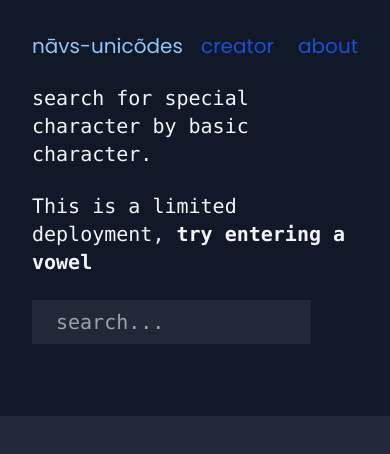
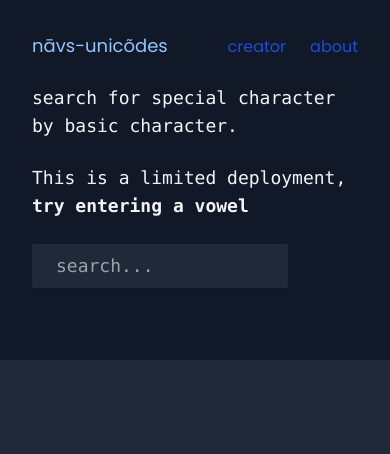
Before and after one commit to navs-github/navs-unicodes, a React (Create React App) app: page / in a window 390 px wide. Shown: the top 454 px of the page. Built offline with nearby package versions, Linux system fonts and the light colour scheme.

Commit message:
text size responsiveness adjustments

```diff
--- a/src/components/Home.js
+++ b/src/components/Home.js
@@ -23,12 +23,12 @@ function Home() {
     return (
         <div className="h-screen bg-gray-800">
             {/* left-content */}
-            <div className="flex flex-col items-baseline space-y-6 p-8 sm:p-20 font-mono text-xl sm:text-2xl text-gray-100 bg-gray-900">
+            <div className="flex flex-col items-baseline space-y-6 p-8 sm:p-20 font-mono text-lg sm:text-xl md:text-2xl text-gray-100 bg-gray-900">
                 <div className="w-full flex flex-row justify-between items-baseline">
                     <a href="/about" className="">
                         <span className="font-poppins text-blue-300">nāvs-unicõdes</span>
                     </a>
-                    <div className="flex flex-row space-x-6 sm:space-x-12">
+                    <div className="flex flex-row space-x-6 sm:space-x-12 text-base sm:text-lg">
                         <a href="https://navs-portfolio.vercel.app">
                             <span className="font-poppins text-blue-700 hover:text-blue-600">creator</span>
                         </a>
@@ -36,8 +36,6 @@ function Home() {
                         <a href="/about">
                             <span className="font-poppins text-blue-700 hover:text-blue-600">about</span>
                         </a>
-
-
                     </div>
                 </div>
                 <span className="">search for special character by basic character.</span>
```
Also changed, not shown: 1 other file (tests, documents, lock files or other folders).
